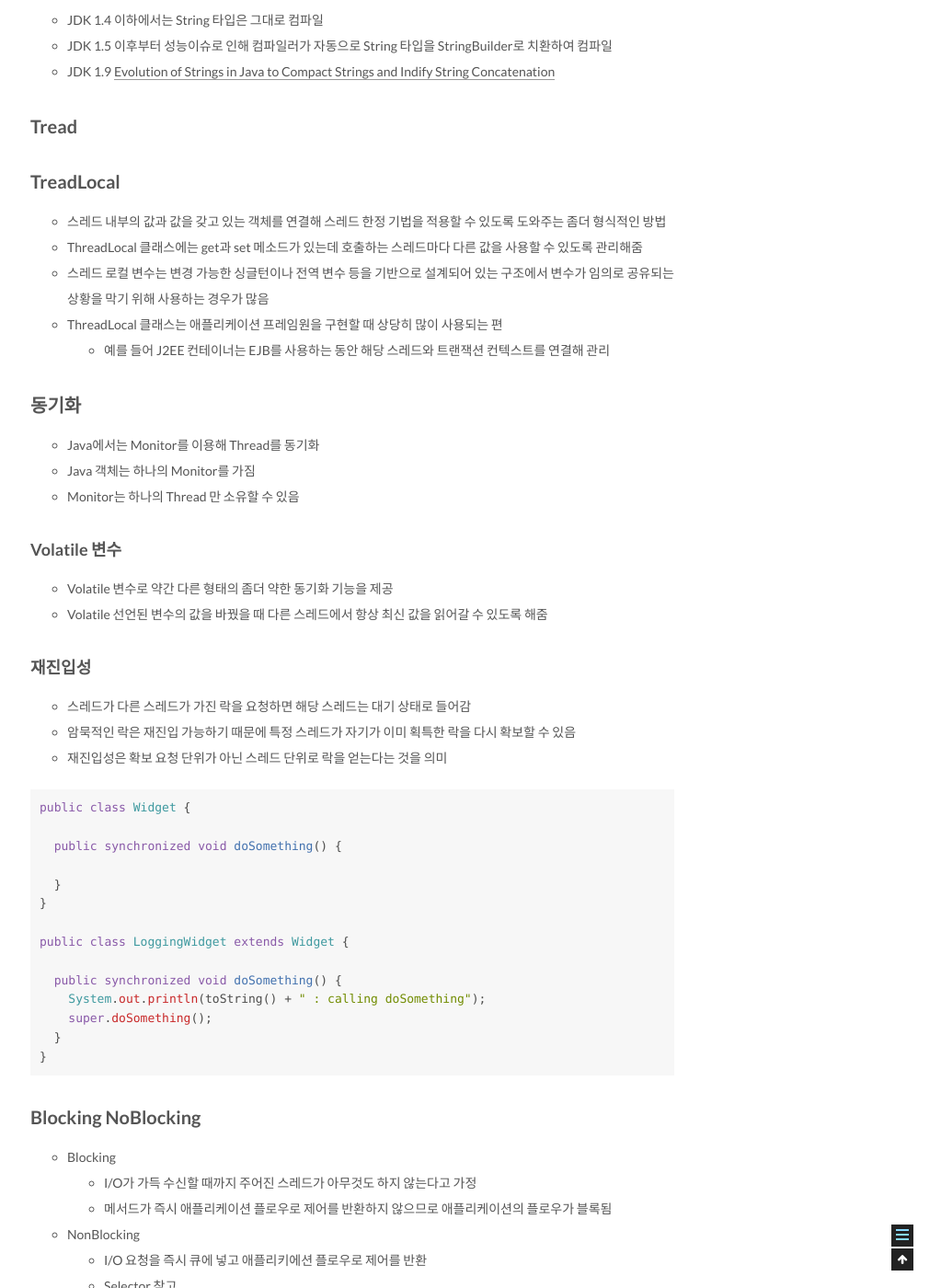
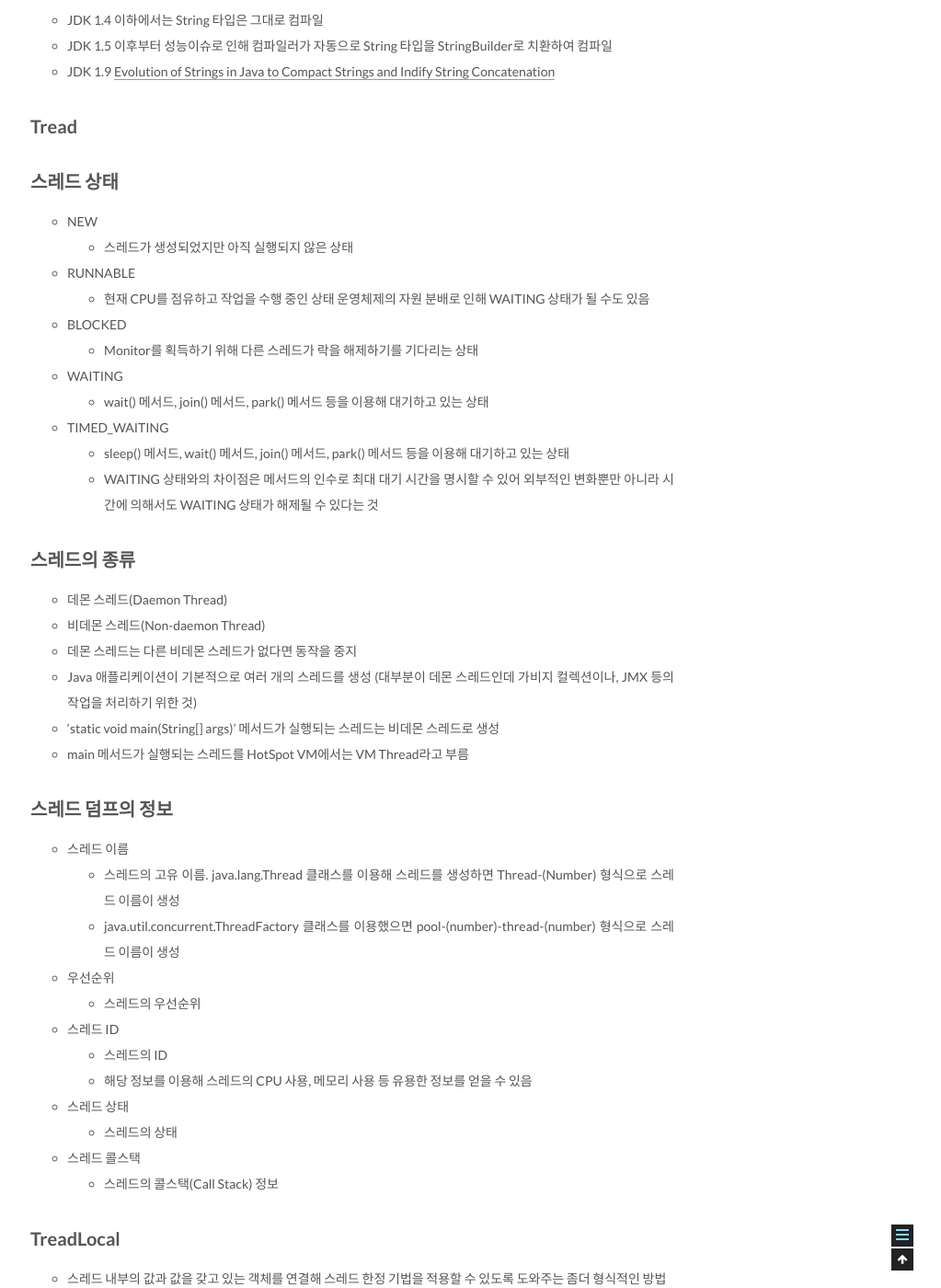
Before and after one commit to csj4032/csj4032.github.io, a Jekyll site: the page built from _posts/2018-02-19-Java_Developer_Interview.md, in a window 1280 px wide and 1400 px high, scrolled down 26050 px. Shown: the whole window at 92% size, without its empty margins (257-1280 px from the left). Built offline with Jekyll 4.4.1, drawn with Linux system fonts in a browser that asks for light colours; comment, search, counter and statistics services are not loaded; some of the changed text lies outside the part shown.

Commit message:
Linking 내용 변경

```diff
--- a/_posts/2018-02-19-Java_Developer_Interview.md
+++ b/_posts/2018-02-19-Java_Developer_Interview.md
@@ -704,6 +704,41 @@ ClassFile {
 
 ## Tread
 
+## 스레드 상태
+* NEW
+  * 스레드가 생성되었지만 아직 실행되지 않은 상태
+* RUNNABLE
+  * 현재 CPU를 점유하고 작업을 수행 중인 상태 운영체제의 자원 분배로 인해 WAITING 상태가 될 수도 있음
+* BLOCKED
+  * Monitor를 획득하기 위해 다른 스레드가 락을 해제하기를 기다리는 상태
+* WAITING
+  * wait() 메서드, join() 메서드, park() 메서드 등을 이용해 대기하고 있는 상태
+* TIMED_WAITING
+  * sleep() 메서드, wait() 메서드, join() 메서드, park() 메서드 등을 이용해 대기하고 있는 상태
+  * WAITING 상태와의 차이점은 메서드의 인수로 최대 대기 시간을 명시할 수 있어 외부적인 변화뿐만 아니라 시간에 의해서도 WAITING 상태가 해제될 수 있다는 것
+
+## 스레드의 종류
+  * 데몬 스레드(Daemon Thread)
+  * 비데몬 스레드(Non-daemon Thread)
+  * 데몬 스레드는 다른 비데몬 스레드가 없다면 동작을 중지
+  * Java 애플리케이션이 기본적으로 여러 개의 스레드를 생성 (대부분이 데몬 스레드인데 가비지 컬렉션이나, JMX 등의 작업을 처리하기 위한 것)
+  * 'static void main(String[] args)' 메서드가 실행되는 스레드는 비데몬 스레드로 생성
+  * main 메서드가 실행되는 스레드를 HotSpot VM에서는 VM Thread라고 부름
+
+## 스레드 덤프의 정보
+  * 스레드 이름
+    * 스레드의 고유 이름. java.lang.Thread 클래스를 이용해 스레드를 생성하면 Thread-(Number) 형식으로 스레드 이름이 생성
+    * java.util.concurrent.ThreadFactory 클래스를 이용했으면 pool-(number)-thread-(number) 형식으로 스레드 이름이 생성
+  * 우선순위
+    * 스레드의 우선순위
+  * 스레드 ID
+    * 스레드의 ID
+    * 해당 정보를 이용해 스레드의 CPU 사용, 메모리 사용 등 유용한 정보를 얻을 수 있음
+  * 스레드 상태
+    * 스레드의 상태
+  * 스레드 콜스택
+    * 스레드의 콜스택(Call Stack) 정보
+
 ## TreadLocal
 * 스레드 내부의 값과 값을 갖고 있는 객체를 연결해 스레드 한정 기법을 적용할 수 있도록 도와주는 좀더 형식적인 방법
 * ThreadLocal 클래스에는 get과 set 메소드가 있는데 호출하는 스레드마다 다른 값을 사용할 수 있도록 관리해줌
@@ -832,13 +867,18 @@ public class LoggingWidget extends Widget {
 
 #### 참조 https://d2.naver.com/helloworld/831311
 
+## Generics
+
+### Heap Pollution
+ * 힙 오염은 매개 변수화 된 유형의 변수가 해당 매개 변수화 된 유형이 아닌 개체를 참조 할 때 발생
+
 # 개발방법론
 
 ## OOP
 * 데이터와 코드가 Encapsulated
 * 데이터와 그 데이터를 조작하는 코드와 변경은 외부에 영향을 안 미침
 * 외부에 노출된 인터페이스만 변경되지 않는다면 프로시저를 실행하는데 필요한 만큼의 데이터만 가짐
-* IoC를 통해 HIGH Level Policy(클라이언트, 비즈니스로직)를 Low Level Detail로 부터 보호하는 것
+* IoC를 통해 High Level Policy(클라이언트, 비즈니스로직)를 Low Level Detail로 부터 보호하는 것
 
 ### 객체(Object)
 * 객체는 데이터와 그 데이터를 조작하는 프로시저(오퍼레이션, 메서드, 함수)로 구성
@@ -957,12 +997,14 @@ public class LoggingWidget extends Widget {
 
 ## 정보은닉과 캡슐화 차이
 * 정보은닉
+  * 정보 은닉은 모듈을 분할하기 위한 기본 원리
   * 모든 객체지향 언어적 요소를 활용하여 객체에 대한 구체적인 정보를 노출시키지 않도록 하는 기법
   * 종류
     * 객체의 구체적인 타입 은닉
     * 객체의 필드 및 메소드 은닉 (캡슐화)
     * 구현 은닉 (인터페이스 및 추상 클래스 기반의 구현)
 * 캡슐화 (encapsulation)
+  * 데이터를 공용 메소드를 통해서만 접근하도록 허용하는 방법을 데이터 캡슐화
   * 객체가 내부적으로 기능을 어떻게 구현하는지를 감추는 것
   * 멤버변수와 멤버함수를 모두 묶어서 하나의 단위 (클래스, 객체)로 만드는 일련의 작업
   * 클래스의 내부가 바뀌어도 클래스를 참조하는 다른 클래스나 함수는 변경할 필요가 없음
```
Also changed, not shown: other parts of _posts/2018-02-19-Java_Developer_Interview.md (+4 -4 lines).
